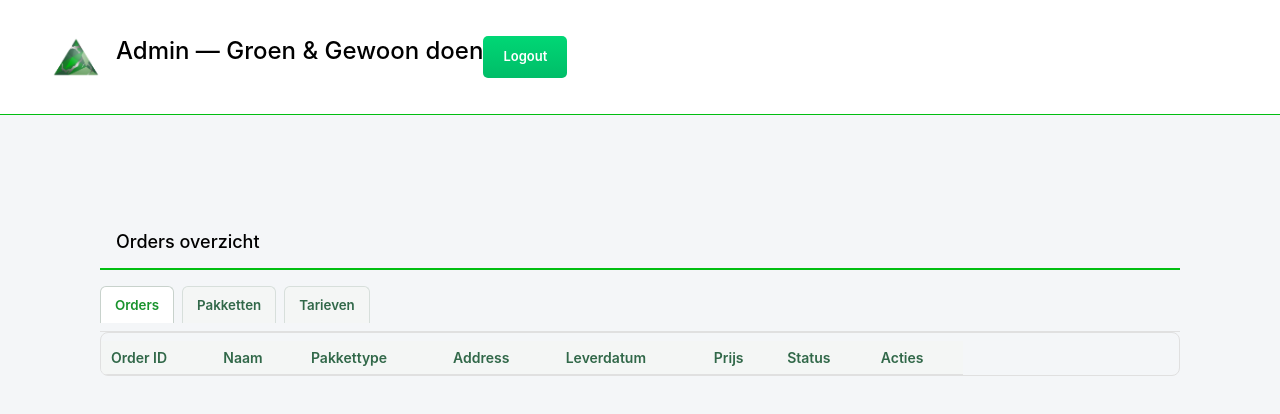
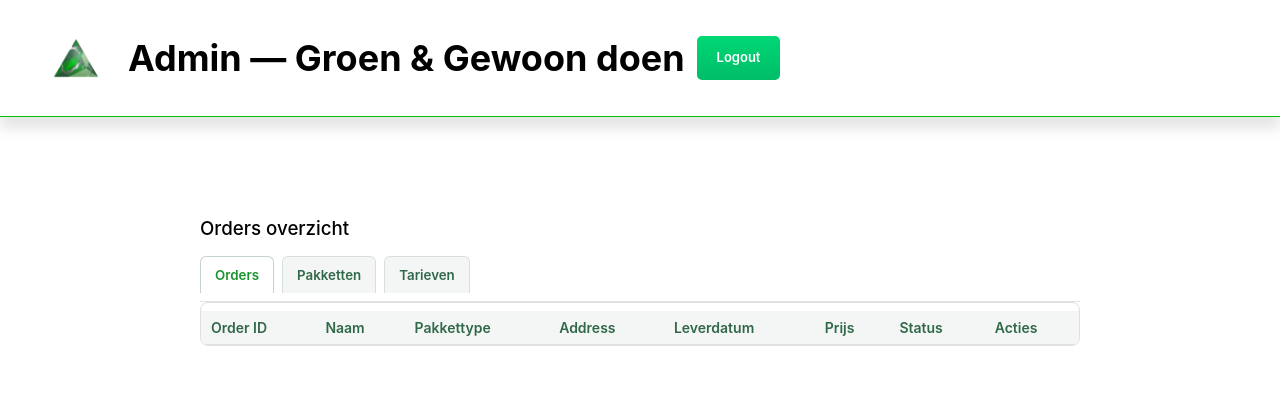
Before and after one commit to strahinjazoranovic/Groen-Gewoon-doen, a website: page admin.html in a window 1280 px wide. Drawn offline with Linux system fonts and the light colour scheme; no server answers.

Commit message:
V0.1.8.1
1. Updated UI/UX for admin page

```diff
--- a/admin.html
+++ b/admin.html
@@ -10,17 +10,12 @@
     <link rel="stylesheet" href="main.css" />
   </head>
   <body>
-    <div id="header">
+    <div id="header2">
       <img src="assets/logo.png" alt="logo" style="width: 80px" />
 
-        <h2> Admin — Groen & Gewoon doen</h2>
+        <h2 id="title"> Admin — Groen & Gewoon doen</h2>
         <button class="btn btn-gradient" type="button">Logout</button>
     </div>
-
-
-
-
-
       <div id="orders" class="tabcontent">
         <h3>Orders overzicht</h3>
          <div class="tab">
--- a/main.css
+++ b/main.css
@@ -101,7 +101,6 @@
   margin-top: 16px;
   border-bottom: 1px solid #e0e0e0;
   padding-bottom: 8px;
-
 }
 
 .tablinks {
@@ -114,7 +113,6 @@
   font-family: "Inter", sans-serif;
   font-weight: 600;
   padding: 10px 14px;
-
 }
 
 .packages-subtab {
@@ -155,19 +153,11 @@
 
 .tabcontent {
   display: none;
-  padding: 100px;
-}
-#orders {
-    background-color: #f4f6f8;
+  padding-top: 100px;
+  padding-right: 200px;
+  padding-left: 200px;
 }
 
-
-#orders h3 {
- border-bottom: 2px solid #01be11;
-  font-size: 18px;
-  padding: 16px;
-
-}
 #card-content > div {
   display: flex;
   align-items: center;
@@ -281,7 +271,7 @@
 }
 
 .orders-table {
-  width: 80%;
+  width: 100%;
   border-collapse: collapse;
   margin-top: 8px;
   font-size: 14px;
@@ -292,7 +282,6 @@
   overflow: auto;
   border: 1px solid #e0e0e0;
   border-radius: 6px;
-  display: flex;
   align-items: center;
   gap: 12px;
   margin-bottom: 12px;
@@ -315,6 +304,15 @@
 #header {
   color: rgb(0, 0, 0);
   display: flex;
+  padding: 36px;
+  border-bottom: 1px solid #01be11;
+  box-shadow: 0 12px 12px 0px rgba(0, 0, 0, 0.1);
+}
+
+#header2 {
+  color: rgb(0, 0, 0);
+  display: flex;
+  gap: 12px;
   padding: 36px;
   border-bottom: 1px solid #01be11;
   box-shadow: 0 12px 12px 0px rgba(0, 0, 0, 0.1);
@@ -414,7 +412,10 @@
   max-height: 0;
   opacity: 0;
   transform: translateY(-6px);
-  transition: max-height 320ms ease, opacity 320ms ease, transform 320ms ease;
+  transition:
+    max-height 320ms ease,
+    opacity 320ms ease,
+    transform 320ms ease;
   overflow: hidden;
 }
 
```
